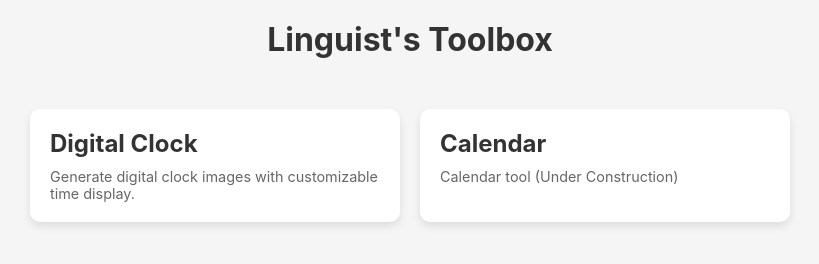
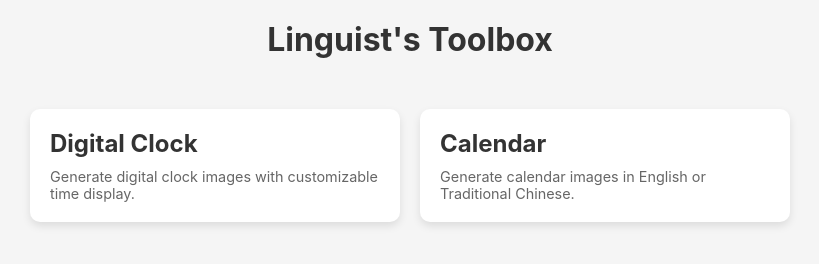
Before and after one commit to panglotlabs/linguists-toolbox, a plain HTML site: page index.html in a window 1280 px wide. Shown: the whole page, without its empty margins (230-1049 px from the left). Drawn offline with Linux system fonts and the light colour scheme.

Commit message:
Update the description of the calendar tool

```diff
--- a/index.html
+++ b/index.html
@@ -84,7 +84,7 @@
 
             <a href="calendar/index.html" class="tool-card">
                 <h2>Calendar</h2>
-                <p>Calendar tool (Under Construction)</p>
+                <p>Generate calendar images in English or Traditional Chinese.</p>
             </a>
         </div>
     </div>
```
